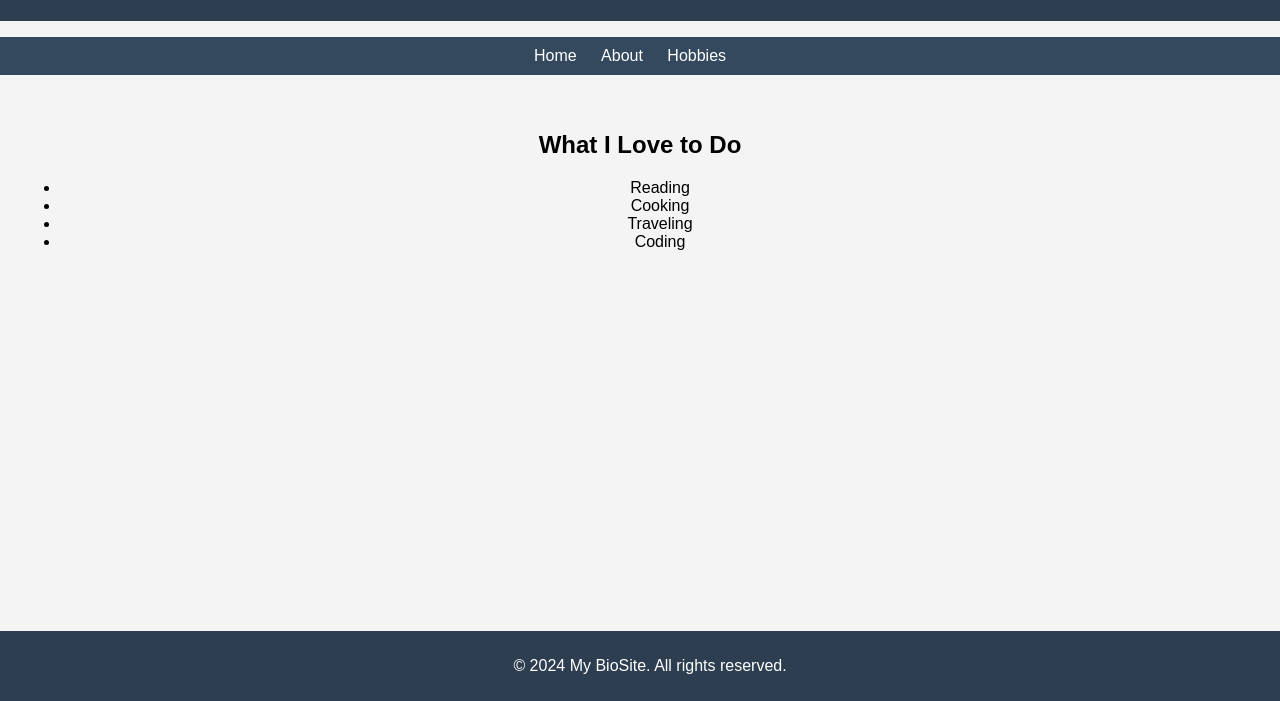
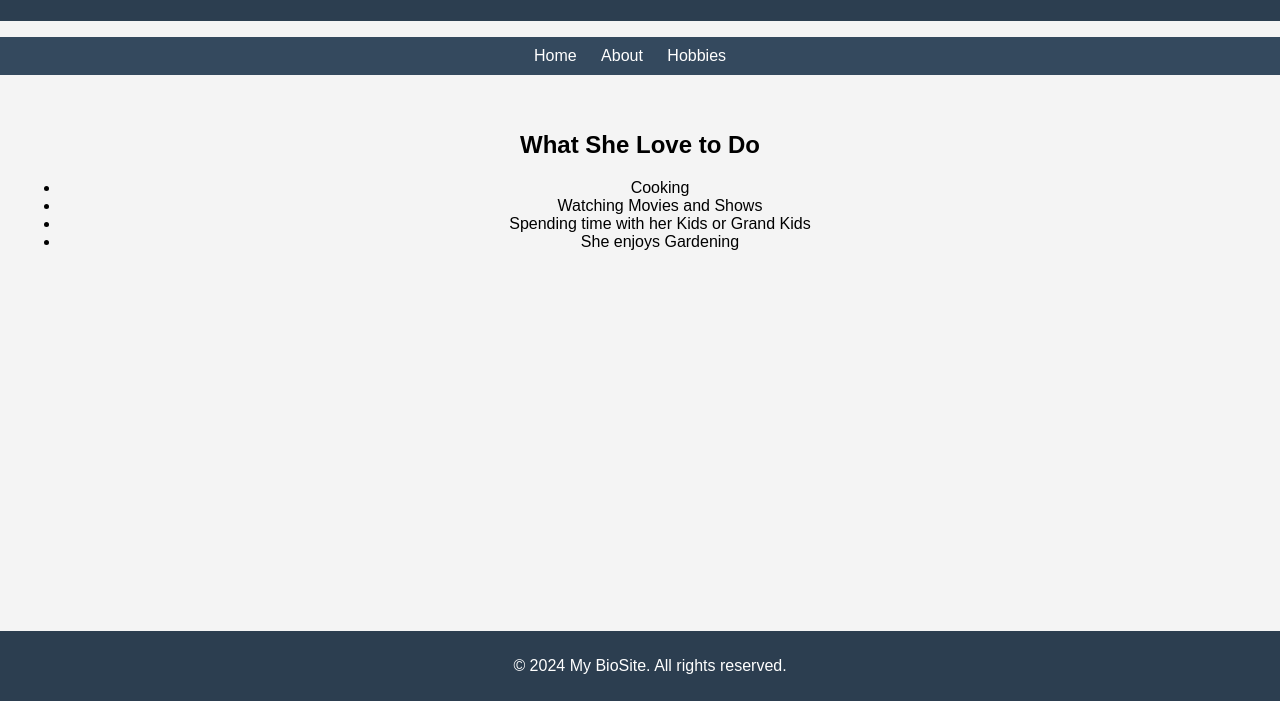
Before and after one commit to amitrizal/bioSite, a plain HTML site: page hobbies.html in a window 1280 px wide. Shown: the part 99-800 px from the top of the page. Drawn offline with Linux system fonts and the light colour scheme.

Commit message:
Update hobbies.html

```diff
--- a/hobbies.html
+++ b/hobbies.html
@@ -21,12 +21,12 @@
     </nav>
 
     <main>
-        <h2>What I Love to Do</h2>
+        <h2>What She Love to Do</h2>
         <ul>
-            <li>Reading</li>
             <li>Cooking</li>
-            <li>Traveling</li>
-            <li>Coding</li>
+            <li>Watching Movies and Shows</li>
+            <li>Spending time with her Kids or Grand Kids</li>
+            <li>She enjoys Gardening</li>
         </ul>
     </main>
 
```
